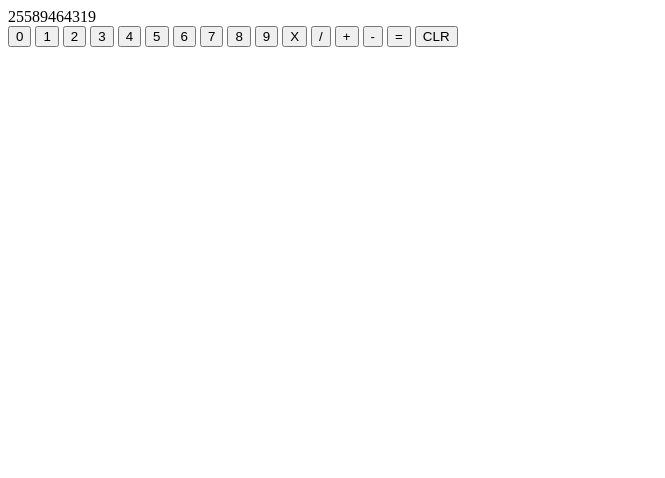
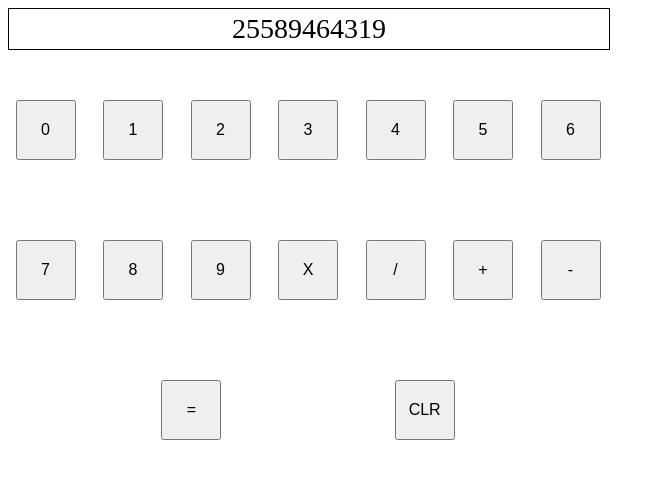
Before and after one commit to gmate563/Calculator-Odin, a plain HTML site: page index.html in a window 1280 px wide. Shown: the whole page, without its empty margins (0-665 px from the left). Drawn offline with Linux system fonts and the light colour scheme.

Commit message:
Add style

```diff
--- a/index.html
+++ b/index.html
@@ -4,12 +4,13 @@
     <meta charset="UTF-8">
     <meta name="viewport" content="width=device-width, initial-scale=1.0">
     <title>Calculator</title>
+    <link rel="stylesheet" href="style.css">
 </head>
 <body>
     <div class="display">
         25589464319
     </div>
-    <div class="buttons">
+    <div class="buttonContainer">
         <button>0</button>
         <button>1</button>
         <button>2</button>
--- a/style.css
+++ b/style.css
@@ -0,0 +1,27 @@
+.display{
+    display: flex;
+    align-items: center;
+    justify-content: center;
+    border: 1px solid black;
+    width: 600px;
+    height: 40px;
+    font-size: 28px;
+    margin-bottom: 20px;
+}
+
+.buttonContainer{
+    display: flex;
+    align-items: center;
+    width: 600px;
+    height: 400px;
+    justify-content: space-evenly;
+    flex-wrap: wrap;
+    gap: 20px;
+}
+
+button{
+    width: 60px;
+    height: 60px;
+    text-align: center;
+    font-size: 16px;
+}
```
